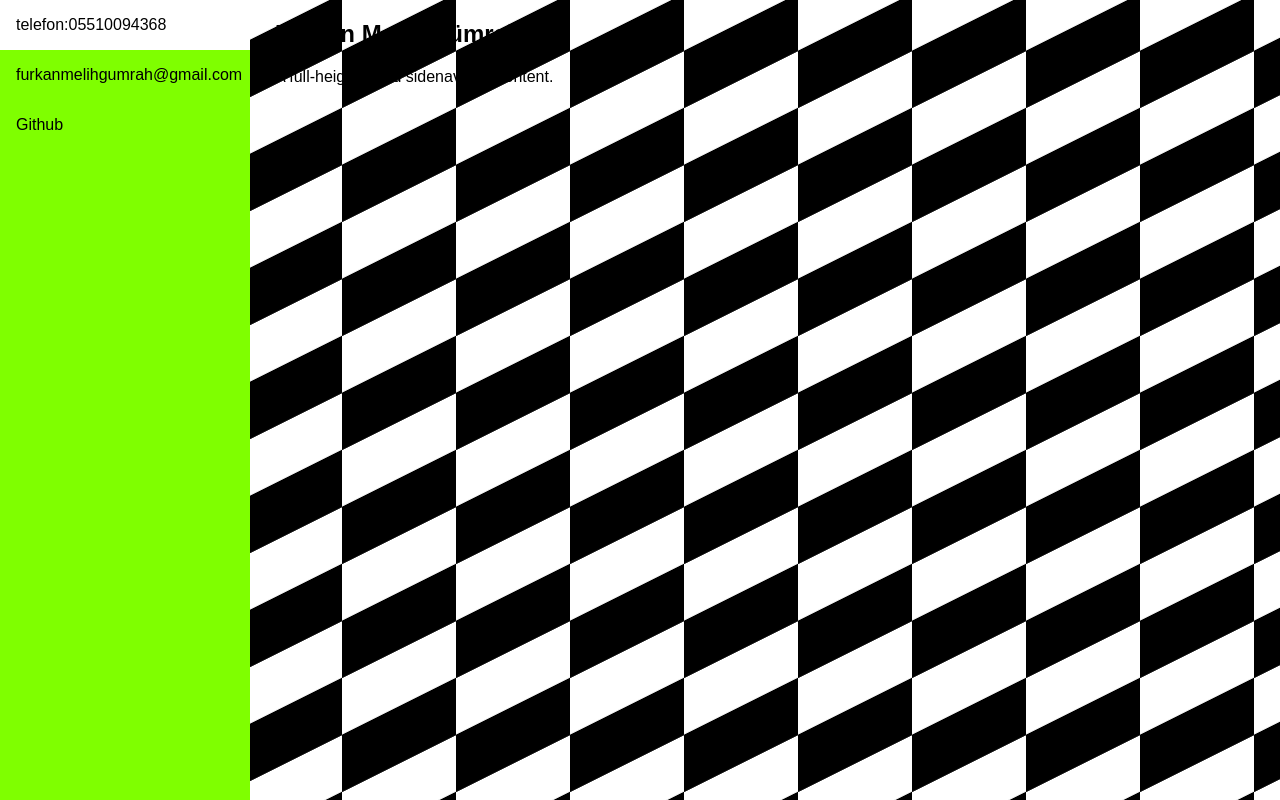
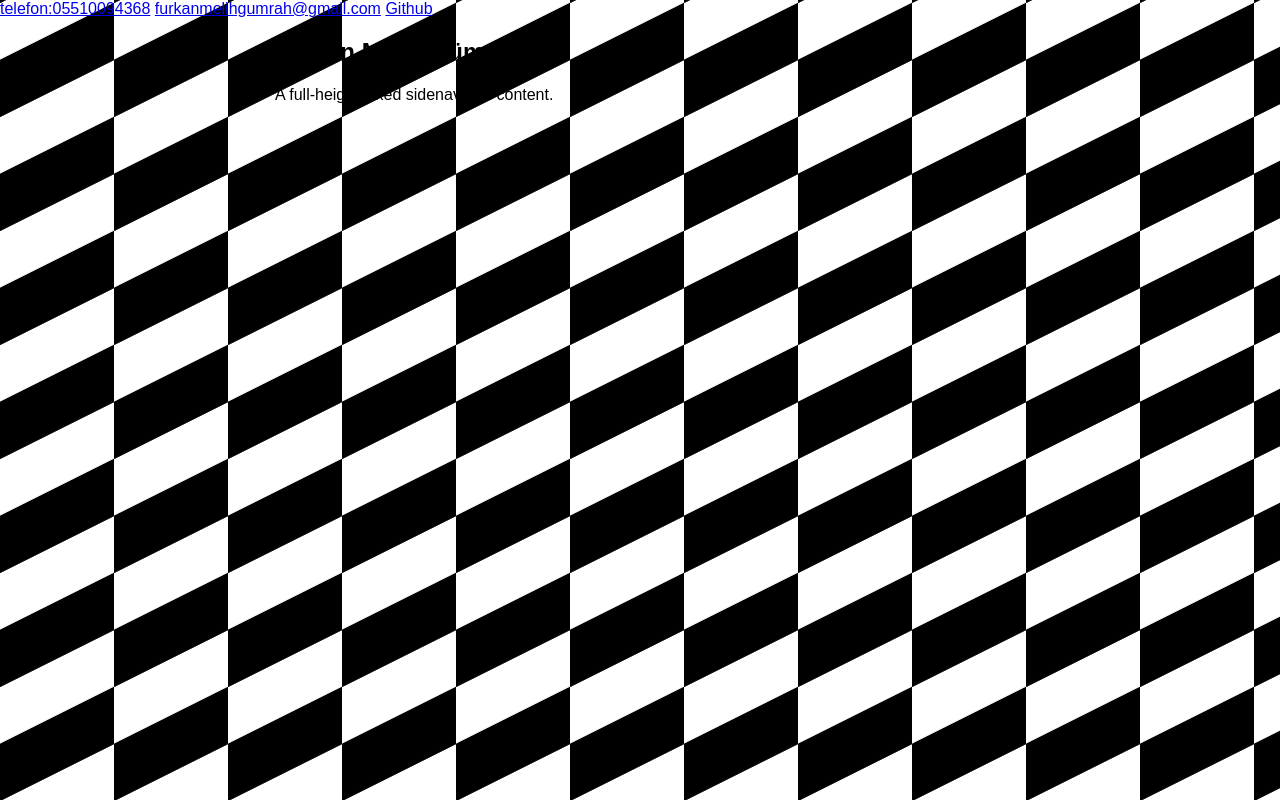
Before and after one commit to furkanmelihgumrah/furkanmelihgumrah, a plain HTML site: page index.html in a window 1280 px wide. Drawn offline with Linux system fonts and the light colour scheme.

Commit message:
Update index.html

```diff
--- a/index.html
+++ b/index.html
@@ -14,30 +14,6 @@ body {
   font-family: Arial, Helvetica, sans-serif;
 }
 
-/* Style the side navigation */
-.sidenav {
-  height: 100%;
-  width: 250px;
-  position:fixed;
-  z-index: 1;
-  top: 0;
-  left: 0;
-  background-color:chartreuse;
-  overflow-x: hidden;
-}
-/* Side navigation links */
-.sidenav a {
-  color: rgb(0, 0, 0);
-  padding: 16px;
-  text-decoration: none;
-  display: block;
-}
-
-/* Change color on hover */
-.sidenav a:hover {
-  background-color: #ffffff;
-  color: rgb(0, 0, 0);
-}
 
 /* Style the content */
 .content {
```
